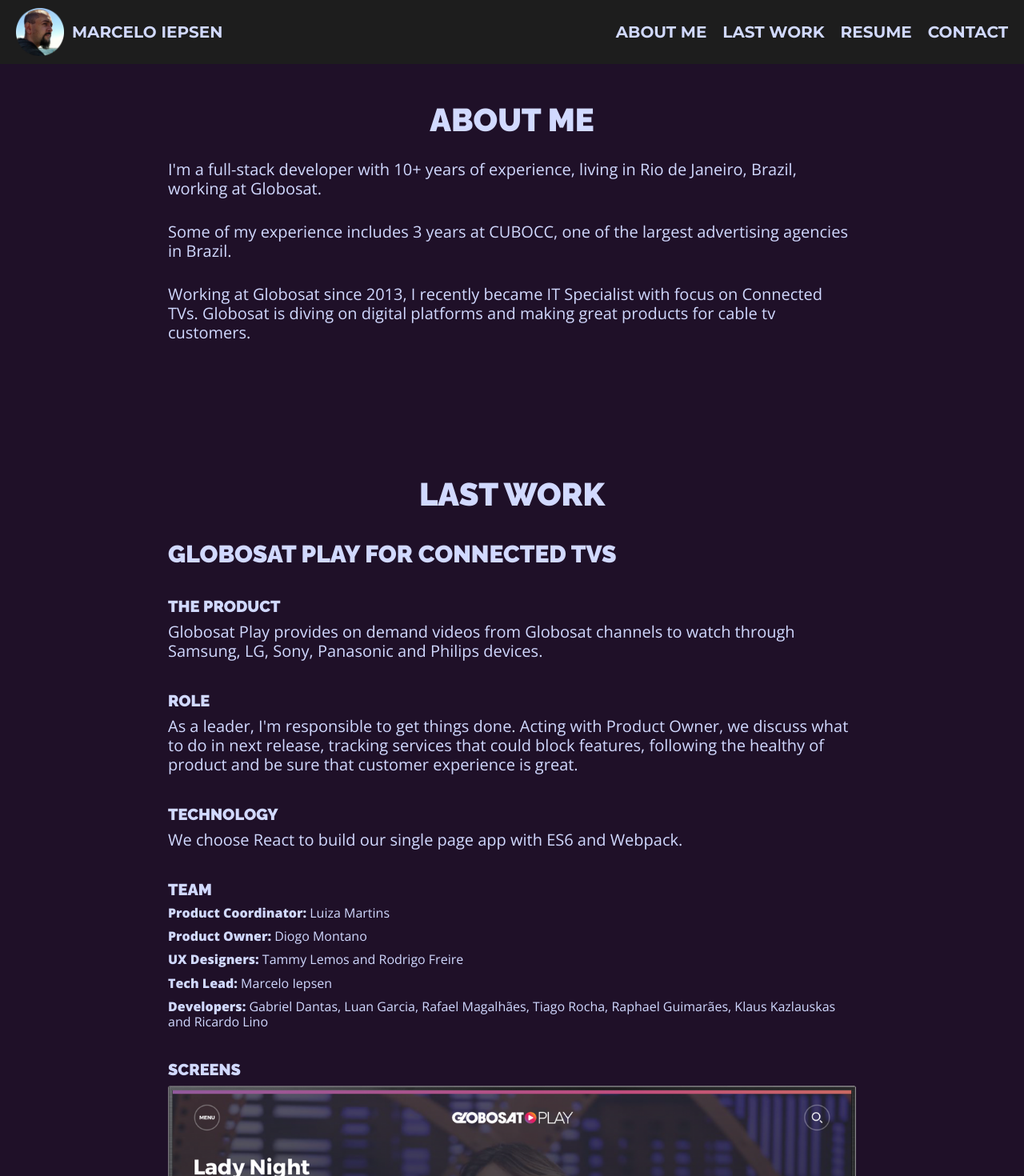
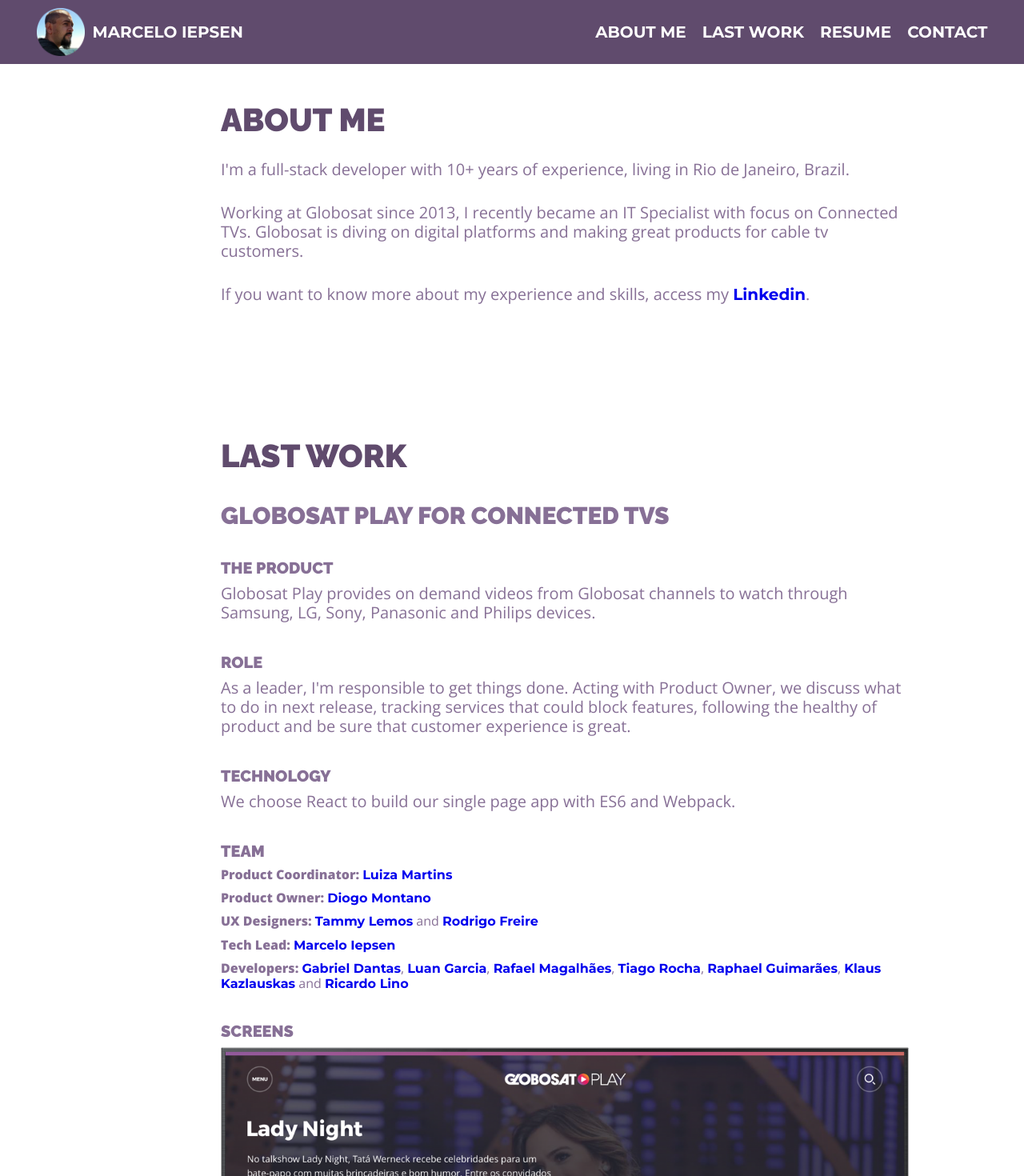
Before and after one commit to iepsen/iepsen.com, a React (Create React App) app: page / in a window 1280 px wide. Shown: the top 1470 px of the page at 80% size. Built offline with nearby package versions, Linux system fonts and the light colour scheme.

Commit message:
adicionando footer

```diff
--- a/src/App.css
+++ b/src/App.css
@@ -2,31 +2,33 @@
 @import url('https://fonts.googleapis.com/css?family=Raleway:900');
 @import url('https://fonts.googleapis.com/css?family=Open+Sans:400,800');
 
-a { font-family: 'Montserrat', sans-serif; font-weight: 700; text-transform: uppercase; text-decoration: none; font-size: 20px; }
+a { font-family: 'Montserrat', sans-serif; font-weight: 700; text-decoration: none; }
 a:hover { text-decoration: underline; }
 p, li { font-family: 'Open Sans', sans-serif; }
 
 h1, h2, h3 { margin-top: 40px; margin-bottom: 30px; font-weight: 800; font-family: 'Raleway', sans-serif; text-transform: uppercase; }
-h1 { text-align: center; font-size: 40px; }
+h1 { font-size: 40px; }
 h2, h3 { margin-bottom: 10px; font-size: 30px; }
 h2 { font-size: 30px; }
 h3 { font-size: 20px; }
 
-.content { padding: 10px 20px; }
-.content p { width: 860px; margin: 0 auto; margin-bottom: 30px; font-size: 20px; line-height: 1.2em; }
+.content { width: 860px; padding: 10px 20px; margin: 0 20%; }
+.content p { margin-bottom: 30px; font-size: 20px; line-height: 1.2em; }
 
 section { padding-top: 80px; }
 
 header { position: fixed; width: 100%; z-index: 10; }
-header .content { display: flex; justify-content: space-between; }
+header .content { width: auto; display: flex; justify-content: space-between; margin: 0 2%; }
 header div { height: 60px; display: inline-flex; }
 header div > a { line-height: 60px; }
-header div h1 { margin: 0; margin-left: 10px; line-height: 60px; display: inline-flex; align-content: flex-start; }
+header div h1 { margin: 0; margin-left: 10px; line-height: 60px; display: inline-flex; align-content: flex-start; font-size: 20px; }
 header .menu { display: inline-flex; align-content: flex-end; }
-header .menu li { margin-left: 20px; line-height: 60px; display: inline-flex; }
+header .menu li { margin-left: 20px; line-height: 60px; display: inline-flex; text-transform: uppercase; font-size: 20px; }
+
+footer { padding: 5px; }
 
 #last-work .work-gallery { position: relative; }
-#last-work .work-gallery .work-container { width: 860px; display: block; margin: 0 auto; }
+#last-work .work-gallery .work-container { display: block; margin: 0 auto; }
 #last-work .work-gallery .work-container h2 { margin-left: 0; }
 #last-work .work-gallery .work-container p { margin: 0; margin-bottom: 20px; }
 #last-work .work-gallery .work-container > img { margin-bottom: 30px; width: 860px; }
@@ -37,10 +39,10 @@
 .navigate-left { left: 10%; }
 .navigate-right { right: 10%; }
 
-.dark-primary-color    { background: #1d1d1d; }
-.default-primary-color { background: #1f1028; }
-.light-primary-color   { background: #B3E5FC; }
-.accent-color          { background: #536DFE; }
-.primary-text-color, :visited    { color: #d1d9ff; }
-.secondary-text-color  { color: #d1d9ff; }
-.divider-color         { border-color: #BDBDBD; }
+.dark-primary-color           { background: #604b6d; }
+.default-primary-color        { background: #fff; }
+.light-primary-color          { background: #B3E5FC; }
+.accent-color                 { background: #536DFE; }
+.primary-text-color, :visited { color: #604b6d; }
+.secondary-text-color         { color: #877096; }
+.third-text-color         { color: #fff; }
--- a/src/App.js
+++ b/src/App.js
@@ -2,6 +2,7 @@
 import Header from './components/header/index';
 import About from './components/about/index';
 import Work from './components/work/index';
+import Footer from './components/footer/index';
 import './App.css';
 
 class App extends Component {
@@ -13,6 +14,7 @@
 	        <About />
 	        <Work />
         </div>
+        <Footer />
       </div>
     );
   }
--- a/src/components/about/index.jsx
+++ b/src/components/about/index.jsx
@@ -6,9 +6,9 @@
 			<section id="about-me">
 				<div className="content">
 					<h1 className="primary-text-color">About me</h1>
-					<p className="secondary-text-color">I'm a full-stack developer with 10+ years of experience, living in Rio de Janeiro, Brazil, working at Globosat.</p>
-					<p className="secondary-text-color">Some of my experience includes 3 years at CUBOCC, one of the largest advertising agencies in Brazil.</p>
-					<p className="secondary-text-color">Working at Globosat since 2013, I recently became IT Specialist with focus on Connected TVs. Globosat is diving on digital platforms and making great products for cable tv customers.</p>
+					<p className="secondary-text-color">I'm a full-stack developer with 10+ years of experience, living in Rio de Janeiro, Brazil.</p>
+					<p className="secondary-text-color">Working at Globosat since 2013, I recently became an IT Specialist with focus on Connected TVs. Globosat is diving on digital platforms and making great products for cable tv customers.</p>
+					<p className="secondary-text-color">If you want to know more about my experience and skills, access my <a href="https://www.linkedin.com/in/iepsen/">Linkedin</a>.</p>
 				</div>
 			</section>
 		)
--- /dev/null
+++ b/src/components/footer/index.jsx
@@ -0,0 +1,11 @@
+import React, { Component } from 'react';
+
+class Footer extends Component {
+  render() {
+    return (
+    	<footer className="dark-primary-color"></footer>
+    )
+  }
+}
+
+export default Footer;
--- a/src/components/header/info.jsx
+++ b/src/components/header/info.jsx
@@ -5,7 +5,7 @@
     return (
     	<div>
     		<a href="/"><img src="/profile.png" width="60" alt="Marcelo Iepsen" /></a>
-    		<h1><a href="/" className="secondary-text-color">Marcelo Iepsen</a></h1>
+    		<h1><a href="/" className="third-text-color">Marcelo Iepsen</a></h1>
     	</div>
     )
   }
--- a/src/components/header/menu_item.jsx
+++ b/src/components/header/menu_item.jsx
@@ -3,7 +3,7 @@
 class MenuItem extends Component {
   render() {
     return (
-      <li><a className="secondary-text-color" href={this.props.menuItem.href}>{this.props.menuItem.text}</a></li>
+      <li><a className="third-text-color" href={this.props.menuItem.href}>{this.props.menuItem.text}</a></li>
     );
   }
 }
--- a/src/components/work/index.jsx
+++ b/src/components/work/index.jsx
@@ -20,11 +20,11 @@
 
 							<h3 className="secondary-text-color">Team</h3>
 							<ul className="secondary-text-color">
-								<li><strong>Product Coordinator:</strong> Luiza Martins</li>
-								<li><strong>Product Owner:</strong> Diogo Montano</li>
-								<li><strong>UX Designers:</strong> Tammy Lemos and Rodrigo Freire</li>
-								<li><strong>Tech Lead:</strong> Marcelo Iepsen</li>
-								<li><strong>Developers:</strong> Gabriel Dantas, Luan Garcia, Rafael Magalhães, Tiago Rocha, Raphael Guimarães, Klaus Kazlauskas and Ricardo Lino</li>
+								<li><strong>Product Coordinator:</strong> <a href="https://www.linkedin.com/in/luiza-martins-822b6412/">Luiza Martins</a></li>
+								<li><strong>Product Owner:</strong> <a href="https://www.linkedin.com/in/diogomontano/">Diogo Montano</a></li>
+								<li><strong>UX Designers:</strong> <a href="https://www.linkedin.com/in/tamylemos/">Tammy Lemos</a> and <a href="https://www.linkedin.com/in/rodrigofreire/">Rodrigo Freire</a></li>
+								<li><strong>Tech Lead:</strong> <a href="https://www.linkedin.com/in/iepsen/">Marcelo Iepsen</a></li>
+								<li><strong>Developers:</strong> <a href="https://www.linkedin.com/in/gabriel-dantas-87b6b027/">Gabriel Dantas</a>, <a href="https://www.linkedin.com/in/garcialuan/">Luan Garcia</a>, <a href="https://www.linkedin.com/in/rafamagalhaes/">Rafael Magalhães</a>, <a href="https://www.linkedin.com/in/tiago-rocha-1a108710b/">Tiago Rocha</a>, <a href="https://www.linkedin.com/in/raphaelsguimaraes/">Raphael Guimarães</a>, <a href="https://www.linkedin.com/in/klauskpm/">Klaus Kazlauskas</a> and <a href="https://www.linkedin.com/in/ricardo-lino/">Ricardo Lino</a></li>
 							</ul>
 							<h3 className="secondary-text-color">Screens</h3>
 							<img src="/work/home.png" alt="Home" />
```
Also changed, not shown: 1 other file (tests, documents, lock files or other folders).
